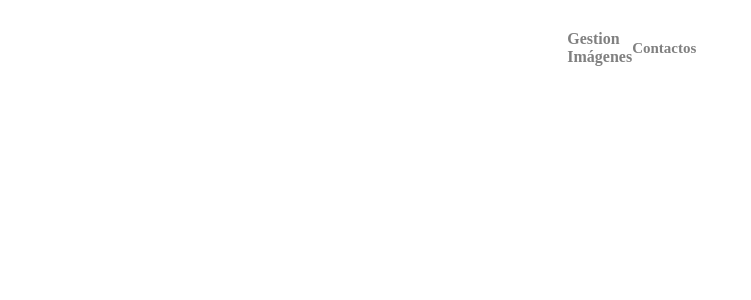
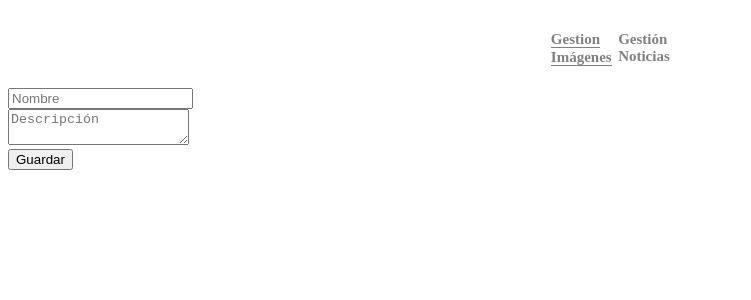
Before and after one commit to 3n01/efren, a React app: page /noticias in a window 1280 px wide. Shown: the top 300 px of the page, without its empty margins (0-751 px from the left). Built offline with nearby package versions, Linux system fonts and the light colour scheme; the HTML template or start-up script is replaced by a standard one.

Commit message:
Implementacion fix news

```diff
--- a/src/app/App.js
+++ b/src/app/App.js
@@ -1,7 +1,7 @@
 import React, { Component } from 'react';
 import { BrowserRouter as Router, Switch, Route } from 'react-router-dom';
 import Images from './Images';
-import Contactos from './Contactos';
+import News from './News';
 
 import Nav from './Nav';
 import '../public/css/style.css';
@@ -13,7 +13,7 @@ function App() {
             <Switch>
             <div className="">
                 <Route path="/" exact component={Images} />
-                <Route path="/contactos"  component={Contactos} />
+                <Route path="/noticias"  component={News} />
             </div>
             </Switch>
         </Router>
--- a/src/app/Contactos.js
+++ /dev/null
@@ -1,15 +0,0 @@
-import React, { Component } from 'react';
-import '../public/css/style.css';
-
-function Contactos() {
-    return (
-            <div>Hola</div>
-    )
-}
-
-
-
-
-
-
-export default Contactos;
--- a/src/app/Nav.js
+++ b/src/app/Nav.js
@@ -31,10 +31,10 @@ function Nav() {
 
           <ul class="navbar-nav me-auto mb-2 mb-lg-0 nav-links">
              <li clasName="nav-item">
-             <Link style={mainNavStyle} to="/">Gestion Imágenes</Link>
+             <Link style={navStyle}  to="/">Gestion Imágenes</Link>
              </li>
             <li className="nav-item">
-              <Link style={navStyle} to="/contactos"><li>Contactos</li></Link>
+              <Link style={navStyle}  to="/noticias"><li>Gestión Noticias</li></Link>
             </li>
 
           </ul>
--- /dev/null
+++ b/src/app/News.js
@@ -0,0 +1,66 @@
+import React, { Component } from 'react';
+import '../public/css/style.css';
+
+
+class NewsClass extends Component {
+    constructor() {
+        super();
+        this.state = {
+            name: '',
+            description: ''
+        }
+        this.saveNews = this.saveNews.bind(this);
+        this.handleChange = this.handleChange.bind(this);
+
+    }
+
+    saveNews(e) {
+
+    }
+
+    handleChange(e){
+        const { name, value } = e.target;
+        console.log(`Name: ${name} Value: ${value}`);
+
+    }
+
+    componentDidMount(){
+        console.log("Cargó el componente");
+    }
+
+    render(){
+        return(
+            <div className="news-container">
+                <div className="row">
+                    <div className="col s6">
+                        <div className="card">
+                            <div className="card-content">
+                                <form onSubmit={this.saveNews}>
+                                    <div className="row">
+                                        <div className="input-field col s12">
+                                            <input name="name" onChange={this.handleChange} value={this.state.name} type="text" placeholder="Nombre"></input>
+                                        </div>
+                                    </div>
+                                    <div className="row">
+                                        <div className="input-field col s12">
+                                            <textarea name="description" onChange={this.handleChange} className="materialize-textarea" value={this.state.description} placeholder="Descripción"></textarea>
+                                        </div>
+                                    </div>
+                                    <div className="row">
+                                        <button type="submit" className="btn light-blue darken-4">Guardar</button>
+                                    </div>
+                                </form>
+                            </div>
+                        </div>
+                    </div>
+                </div>
+            </div>
+        )
+    }
+}
+
+function News() {
+    return <NewsClass/>;
+}
+
+export default News;
--- a/src/index.js
+++ b/src/index.js
@@ -10,12 +10,14 @@ const {mongoose} = require('./database');
 //Settings
 app.set('port', process.env.PORT || PORT);
 
+
 //Middleware (se ejecutan antes de llegar a las rutas)
 app.use('/uploads', express.static(directory));
 app.use(morgan('dev'))
 app.use(express.json())
 
 app.use((req,res,next)=>{
+    // res.header("Content-Security-Policy", "default-src 'self';");
     res.header('Access-Control-Allow-Origin', '*')
     res.header('Access-Control-Allow-Headers', 'Origin, X-Requested-With, Content-Type, Accept, Authorization')
     if (req.method === 'OPTIONS'){
--- a/src/public/index.html
+++ b/src/public/index.html
@@ -2,6 +2,7 @@
 <html lang="en">
 <head>
     <meta charset="UTF-8">
+    <!-- <meta http-equiv="Content-Security-Policy" content="default-src *; style-src 'self' 'unsafe-inline'; script-src 'self' 'unsafe-inline' 'unsafe-eval' http://www.google.com"> -->
     <meta http-equiv="X-UA-Compatible" content="IE=edge">
     <meta name="viewport" content="width=device-width, initial-scale=1.0">
     <link rel="stylesheet" href="https://cdnjs.cloudflare.com/ajax/libs/materialize/1.0.0/css/materialize.min.css">
```
Also changed, not shown: src/public/bundle.js.
